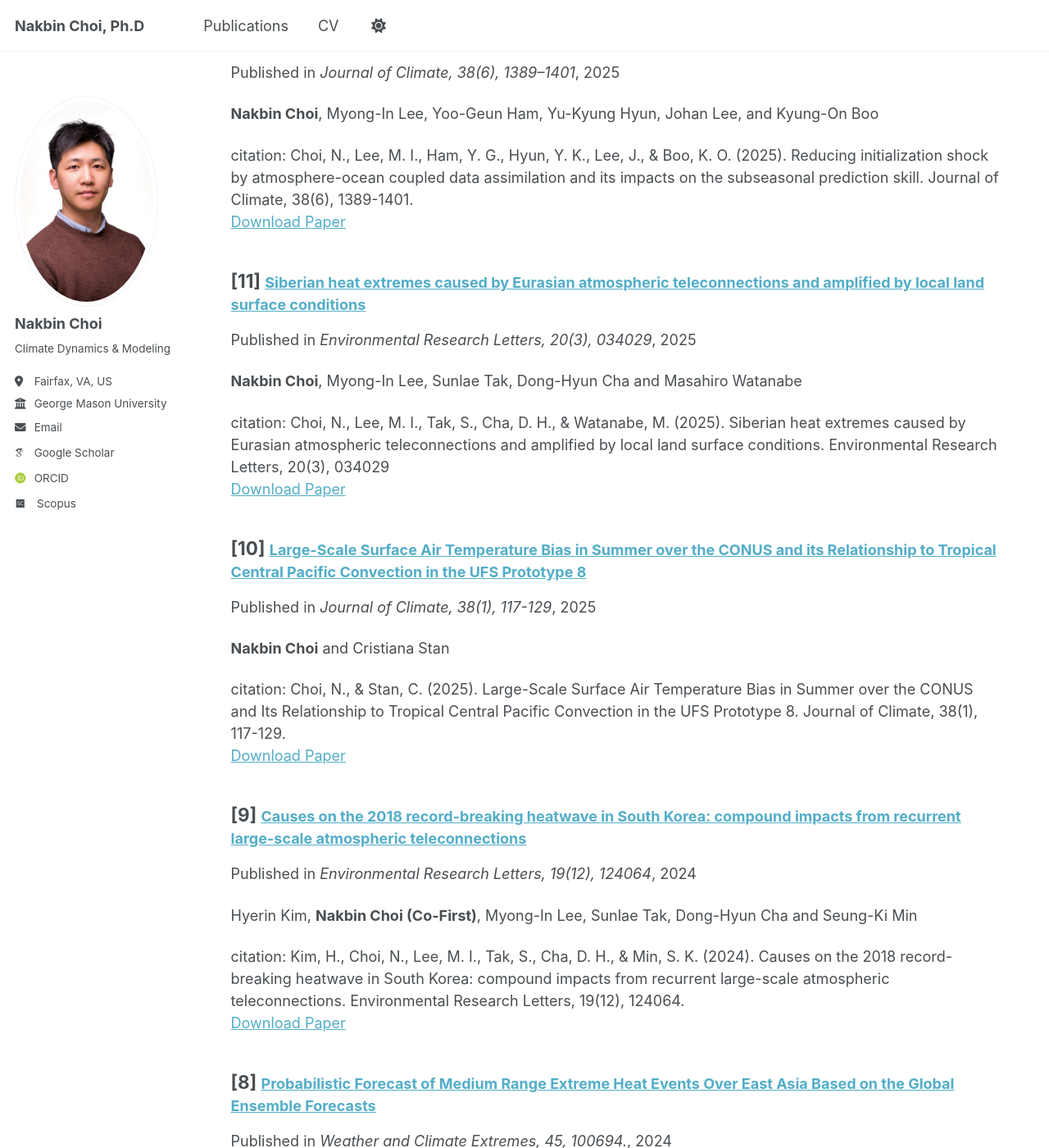
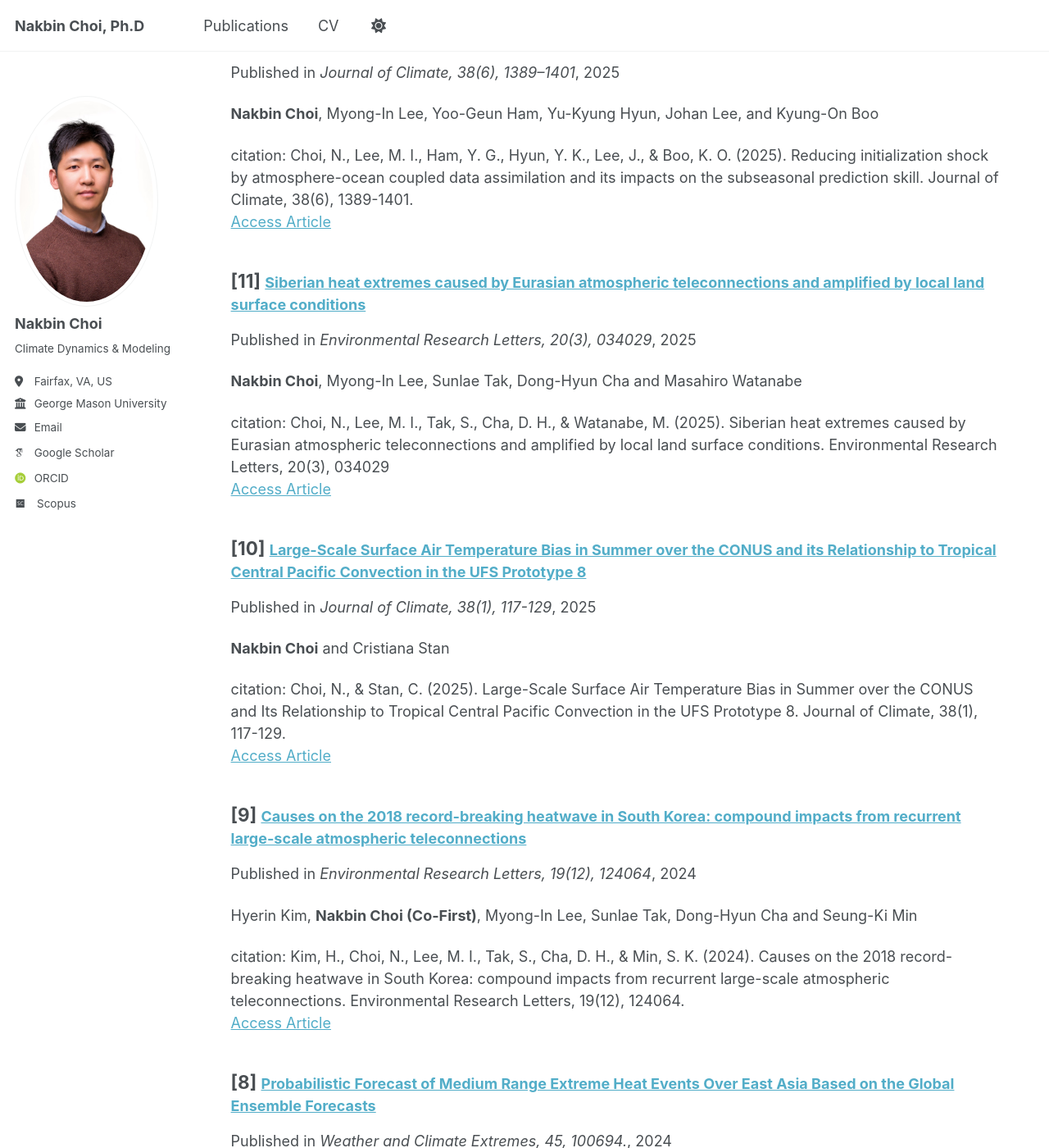
Before and after one commit to nakbin/profile, a Jekyll site: the page built from _pages/publications.html, in a window 1280 px wide and 1400 px high, scrolled down 327 px. Shown: the whole window at 82% size. Built offline with Jekyll 4.4.1, drawn with Linux system fonts in a browser that asks for light colours; some web fonts are replaced; some of the changed text lies outside the part shown.

Commit message:
Update archive-single.html

```diff
--- a/_includes/archive-single.html
+++ b/_includes/archive-single.html
@@ -53,13 +53,13 @@
     {% endif %}
 
     {% if post.citation and post.paperurl and post.slidesurl and post.bibtexurl %}
-      <p>citation: {{ post.citation }}<br /><a href="{{ post.paperurl }}">Download Paper</a> | <a href="{{ post.slidesurl }}">Download Slides</a> | <a href="{{ post.bibtexurl }}">Download Bibtex</a></p>
+      <p>citation: {{ post.citation }}<br /><a href="{{ post.paperurl }}">Access Article</a> | <a href="{{ post.slidesurl }}">Download Slides</a> | <a href="{{ post.bibtexurl }}">Download Bibtex</a></p>
     {% elsif post.citation and post.paperurl and post.slidesurl %}
-      <p>citation: {{ post.citation }}<br /><a href="{{ post.paperurl }}">Download Paper</a> | <a href="{{ post.slidesurl }}">Download Slides</a></p>
+      <p>citation: {{ post.citation }}<br /><a href="{{ post.paperurl }}">Access Article</a> | <a href="{{ post.slidesurl }}">Download Slides</a></p>
     {% elsif post.citation and post.paperurl and post.bibtexurl %}
-      <p>citation: {{ post.citation }}<br /><a href="{{ post.paperurl }}">Download Paper</a> | <a href="{{ post.bibtexurl }}">Download Bibtex</a></p>
+      <p>citation: {{ post.citation }}<br /><a href="{{ post.paperurl }}">Access Article</a> | <a href="{{ post.bibtexurl }}">Download Bibtex</a></p>
     {% elsif post.citation and post.paperurl %}
-      <p>citation: {{ post.citation }}<br /><a href="{{ post.paperurl }}">Download Paper</a></p>
+      <p>citation: {{ post.citation }}<br /><a href="{{ post.paperurl }}">Access Article</a></p>
     {% elsif post.citation and post.slidesurl and post.bibtexurl %}
       <p>citation: {{ post.citation }}<br /><a href="{{ post.slidesurl }}">Download Slides</a> | <a href="{{ post.bibtexurl}}">Download Bibtex</a></p>
     {% elsif post.citation and post.slidesurl %}
@@ -69,9 +69,9 @@
     {% elsif post.citation %}
       <p>citation: {{ post.citation }}</p>
     {% elsif post.paperurl and post.bibtexurl %}
-      <p><a href=" {{ post.paperurl }} ">Download Paper</a> | <a href="{{ post.bibtexurl }}">Download Bibtex</a></p>
+      <p><a href=" {{ post.paperurl }} ">Access Article</a> | <a href="{{ post.bibtexurl }}">Download Bibtex</a></p>
     {% elsif post.paperurl %}
-      <p><a href=" {{ post.paperurl }} ">Download Paper</a></p>
+      <p><a href=" {{ post.paperurl }} ">Access Article</a></p>
     {% elsif post.slidesurl and post.bibtexurl %}
       <p><a href="{{ post.slidesurl }}">Download Slides</a> | <a href="{{ post.bibtexurl }}">Download Bibtex</a></p>
     {% elsif post.slidesurl %}
```
